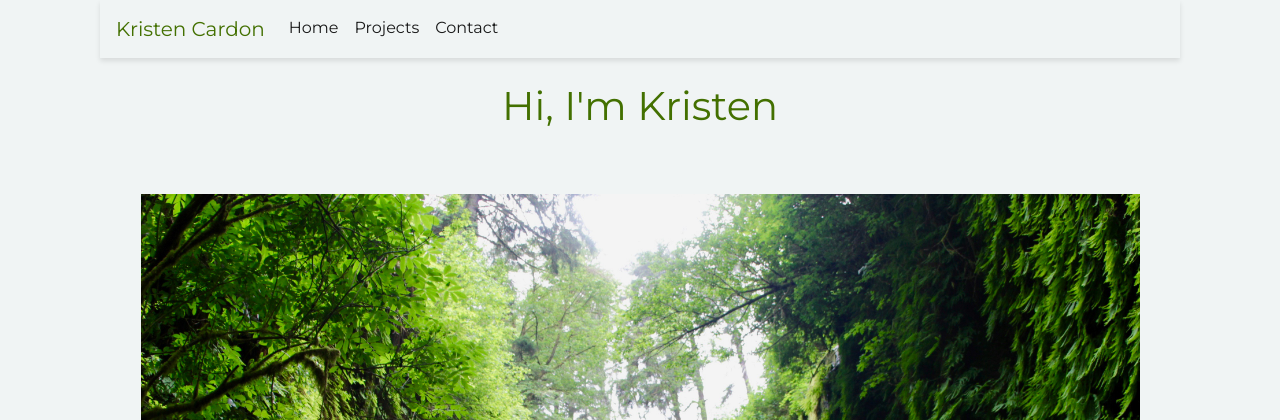
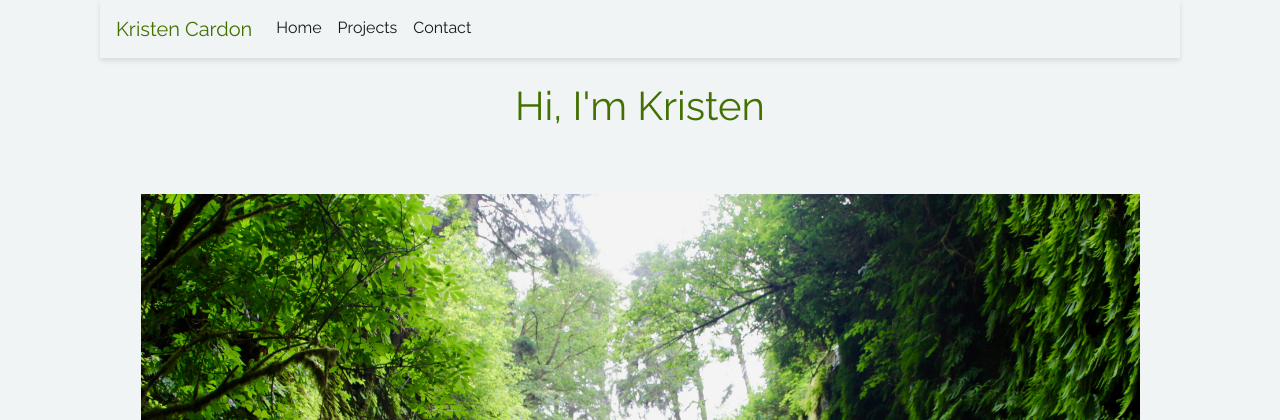
Before and after one commit to k-cardon/final_portfolio, a Django app: page / in a window 1280 px wide. Shown: the top 420 px of the page. Run offline with Django 4.2, Linux system fonts and the light colour scheme; some libraries are stand-ins or nearby versions.

Commit message:
Update base.html

```diff
--- a/templates/base.html
+++ b/templates/base.html
@@ -10,11 +10,11 @@
       <title>{% block title %}Kristen Cardon{% endblock title %}</title>
       <link rel="stylesheet" href="https://cdn.jsdelivr.net/npm/bootstrap@4.0.0/dist/css/bootstrap.min.css" integrity="sha384-Gn5384xqQ1aoWXA+058RXPxPg6fy4IWvTNh0E263XmFcJlSAwiGgFAW/dAiS6JXm" crossorigin="anonymous">
       <link rel="shortcut icon" type="image/png" href="{% static 'images/favicon.png' %}" >
-      <link href='https://fonts.googleapis.com/css2?family=Montserrat:ital,wght@0,400;0,900;1,700&display=swap' rel='stylesheet'>
+      <link href='https://fonts.googleapis.com/css?family=Raleway' rel='stylesheet'>
       <style>
 
         body {
-          font-family: "Montserrat", sans-serif;
+          font-family: "Raleway", sans-serif;
           background-color: #f0f4f4
         }
 
```
